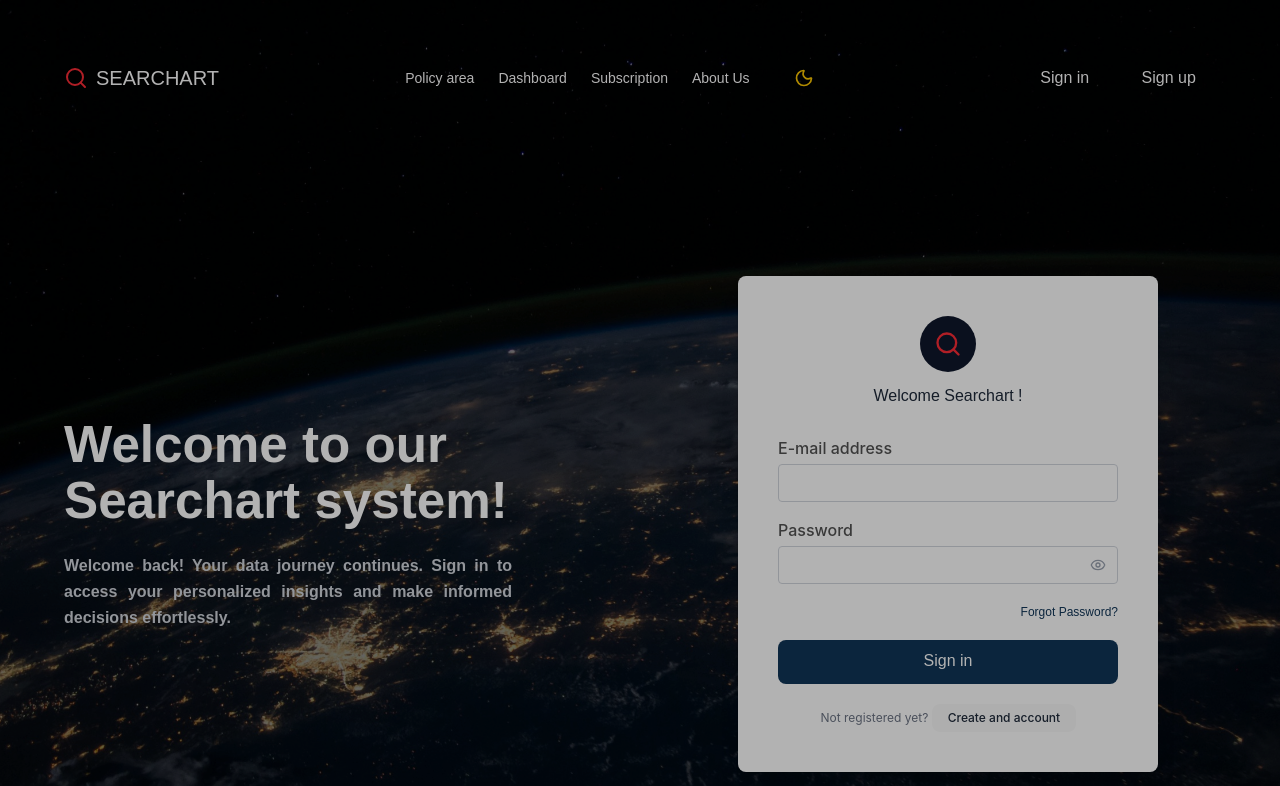
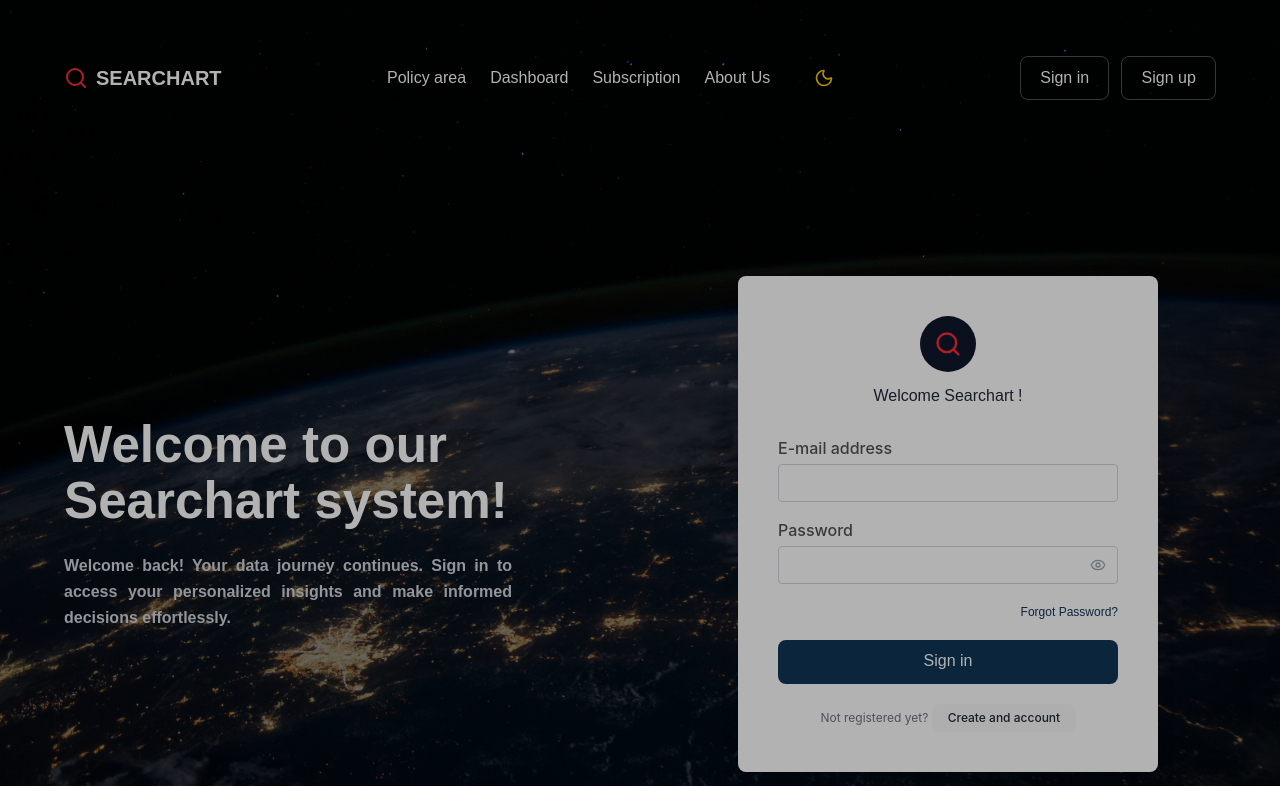
Before and after one commit to IlahinTalibov/SearchChart, a React (Vite) app: page / in a window 1280 px wide. Shown: the top 786 px of the page. Built offline with nearby package versions, Linux system fonts and the light colour scheme.

Commit message:
gvnjtrnorgta

```diff
--- a/src/components/Navbar.tsx
+++ b/src/components/Navbar.tsx
@@ -10,15 +10,15 @@ export const Navbar: React.FC<{ isLogin: boolean }> = () => {
     <nav className="top-0 left-0 right-0 flex justify-between items-center px-8 py-6 z-10">
       <div className="flex items-center gap-2">
         <Search className="w-6 h-6 max-[400px]:w-4 max-[400px]:h-4 text-red-500" />
-        <span className="text-white text-xl max-[400px]:text-base">SEARCHART</span>
+        <span className="text-xl max-[400px]:text-base font-bold" style={{ color: theme === 'light' ? '#000000' : '#FFFFFF', textShadow: theme === 'light' ? '0 1px 2px rgba(0,0,0,0.1)' : 'none' }}>SEARCHART</span>
       </div>
 
       {/* Desktop Menu */}
       <div className="hidden lg:flex items-center gap-6">
-        <a href="#" className="text-white hover:text-gray-300 transition-colors text-sm" style={{ color: "#FFFFFF" }}>Policy area</a>
-        <a href="#" className="text-white hover:text-gray-300 transition-colors text-sm" style={{ color: "#FFFFFF" }}>Dashboard</a>
-        <a href="#" className="text-white hover:text-gray-300 transition-colors text-sm" style={{ color: "#FFFFFF" }}>Subscription</a>
-        <a href="#" className="text-white hover:text-gray-300 transition-colors text-sm" style={{ color: "#FFFFFF" }}>About Us</a>
+        <a href="#" className="hover:text-gray-400 transition-colors font-semibold" style={{ color: theme === 'light' ? '#000000' : '#FFFFFF' }}>Policy area</a>
+        <a href="#" className="hover:text-gray-400 transition-colors font-semibold" style={{ color: theme === 'light' ? '#000000' : '#FFFFFF' }}>Dashboard</a>
+        <a href="#" className="hover:text-gray-400 transition-colors font-semibold" style={{ color: theme === 'light' ? '#000000' : '#FFFFFF' }}>Subscription</a>
+        <a href="#" className="hover:text-gray-400 transition-colors font-semibold" style={{ color: theme === 'light' ? '#000000' : '#FFFFFF' }}>About Us</a>
 
         <button
           onClick={toggleTheme}
@@ -32,10 +32,10 @@ export const Navbar: React.FC<{ isLogin: boolean }> = () => {
 
       {/* Sign in/up Buttons - Always visible on desktop */}
       <div className="hidden lg:flex gap-3">
-        <button className="px-6 py-2 text-white border border-white/30 rounded-md hover:border-white/50 active:bg-black transition-all text-sm" style={{background: 'initial'}}>
+        <button className="px-6 py-2 font-semibold border rounded-md hover:opacity-80 active:opacity-60 transition-all text-sm" style={{background: 'initial', color: theme === 'light' ? '#000000' : '#FFFFFF', borderColor: theme === 'light' ? 'rgba(0,0,0,0.3)' : 'rgba(255,255,255,0.3)'}}>
           Sign in
         </button>
-        <button className="px-6 py-2 text-white border border-white/30 rounded-md hover:border-white/50 active:bg-black transition-all text-sm" style={{background: 'initial'}}>
+        <button className="px-6 py-2 font-semibold border rounded-md hover:opacity-80 active:opacity-60 transition-all text-sm" style={{background: 'initial', color: theme === 'light' ? '#000000' : '#FFFFFF', borderColor: theme === 'light' ? 'rgba(0,0,0,0.3)' : 'rgba(255,255,255,0.3)'}}>
           Sign up
         </button>
       </div>
@@ -52,8 +52,8 @@ export const Navbar: React.FC<{ isLogin: boolean }> = () => {
         </button>
 
         <button
-          className="text-black"
           onClick={() => setIsMenuOpen(!isMenuOpen)}
+          style={{ color: theme === 'light' ? '#000000' : '#FFFFFF' }}
         >
           {isMenuOpen ? <X className="w-6 h-6 max-[400px]:w-4 max-[400px]:h-4" /> : <Menu className="w-6 h-6 max-[400px]:w-4 max-[400px]:h-4" />}
         </button>
@@ -83,17 +83,17 @@ export const Navbar: React.FC<{ isLogin: boolean }> = () => {
         <div className="flex flex-col h-full pt-20">
           {/* Menu Items */}
           <div className="flex flex-col gap-8 px-8 py-6">
-            <a href="#" className="text-white hover:text-gray-300 transition-colors text-sm" style={{ color: "#FFFFFF" }}>Policy area</a>
-            <a href="#" className="text-white hover:text-gray-300 transition-colors text-sm" style={{ color: "#FFFFFF" }}>Dashboard</a>
-            <a href="#" className="text-white hover:text-gray-300 transition-colors text-sm" style={{ color: "#FFFFFF" }}>Subscription</a>
-            <a href="#" className="text-white hover:text-gray-300 transition-colors text-sm" style={{ color: "#FFFFFF" }}>About Us</a>
+            <a href="#" className="text-white hover:text-gray-300 transition-colors font-semibold" style={{ color: "#FFFFFF" }}>Policy area</a>
+            <a href="#" className="text-white hover:text-gray-300 transition-colors font-semibold" style={{ color: "#FFFFFF" }}>Dashboard</a>
+            <a href="#" className="text-white hover:text-gray-300 transition-colors font-semibold" style={{ color: "#FFFFFF" }}>Subscription</a>
+            <a href="#" className="text-white hover:text-gray-300 transition-colors font-semibold" style={{ color: "#FFFFFF" }}>About Us</a>
 
             {/* Buttons */}
             <div className="flex flex-col gap-3 mt-4">
-              <button className="px-6 py-2 text-white border border-white/30 rounded-md hover:border-white/50 active:bg-black transition-all text-sm" style={{background: 'initial'}}>
+              <button className="px-6 py-2 text-white font-semibold border border-white/30 rounded-md hover:border-white/50 active:bg-black transition-all text-sm" style={{background: 'initial'}}>
                 Sign in
               </button>
-              <button className="px-6 py-2 text-white border border-white/30 rounded-md hover:border-white/50 active:bg-black transition-all text-sm" style={{background: 'initial'}}>
+              <button className="px-6 py-2 text-white font-semibold border border-white/30 rounded-md hover:border-white/50 active:bg-black transition-all text-sm" style={{background: 'initial'}}>
                 Sign up
               </button>
             </div>
```
Also changed, not shown: src/pages/AuthPage.tsx (+3 -2 lines).
